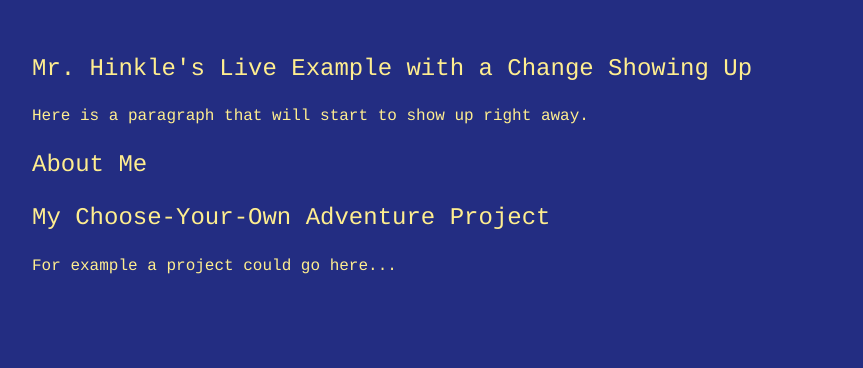
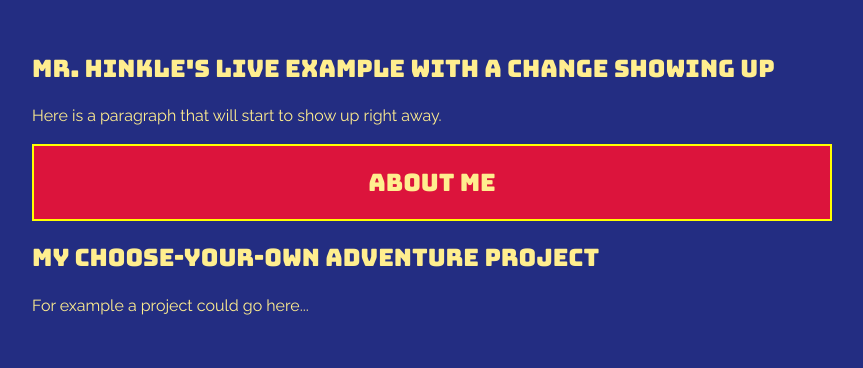
Before and after one commit to IACS-CS/web-design-sample-portfolio-fall-23, a website: page public/index.html in a window 1280 px wide. Shown: the whole page, without its empty margins (208-1071 px from the left). Drawn offline with Linux system fonts and the light colour scheme.

Commit message:
Added some typography with copilot help

```diff
--- a/public/style.css
+++ b/public/style.css
@@ -1,3 +1,7 @@
+
+@import url('https://fonts.googleapis.com/css2?family=Bungee&display=swap');
+@import url('https://fonts.googleapis.com/css2?family=Raleway:wght@400;700&display=swap');
+
 body {
   /* Change to something you like, but please do customize the font! */
   font-family: Courier, monospace;
@@ -7,9 +11,17 @@ body {
   max-width: 800px;
   margin: auto;
   padding: 2em;
+  font-family: 'Raleway', sans-serif;
 }
 
 h1,h2,h3,h4,h5,h6 {
+  font-family: 'Bungee', cursive;
   font-weight: normal;
+}
 
+/* Help from copilot */
+.about-me {
+  border: 2px solid yellow;
+  background-color: crimson;
+  text-align: center;
 }
```
